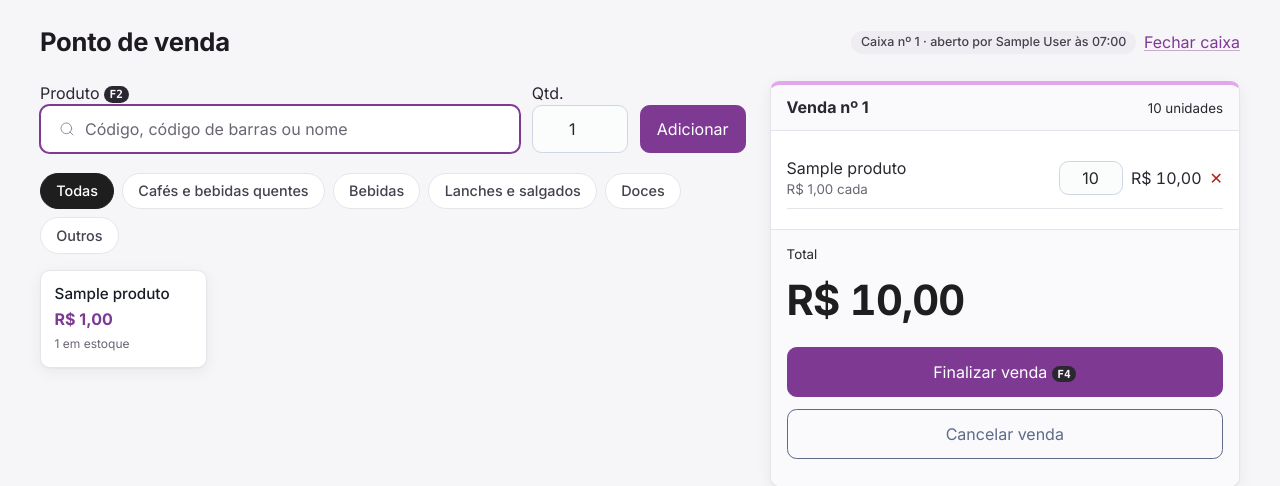
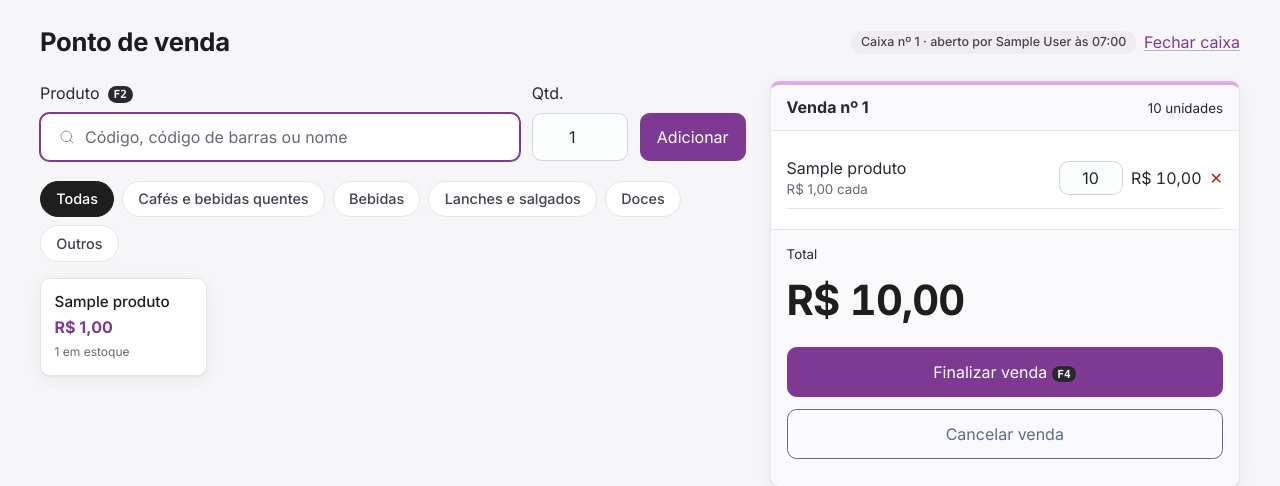
Before and after one commit to PedroGasparetto/sistema-dacomp, a Django app: page /vendas/pdv/ in a window 1280 px wide. Shown: the part 67-553 px from the top of the page. Run offline with Django 5.2, Linux system fonts and the light colour scheme; a user stored in the database is signed in; tables that the repository leaves empty hold one stand-in row (values such as "Sample post"); some libraries are stand-ins or nearby versions.

Commit message:
Afasta os rótulos dos campos na busca do PDV
Co-Authored-By: Claude Opus 5.5 <noreply@anthropic.com>

```diff
--- a/static/css/app.css
+++ b/static/css/app.css
@@ -626,6 +626,13 @@ kbd {
   height: 3rem;
   margin: 0;
 }
+/* Espaço entre o rótulo ("Produto", "Qtd.") e o campo. */
+.pdv-leitura label input {
+  margin-top: 0.5rem;
+}
+.pdv-leitura kbd {
+  margin-left: 0.25rem;
+}
 /* O Pico redefine --pico-border-radius como 5rem em campos de busca (formato de
    pílula); aqui o raio é o mesmo dos outros campos. */
 .pdv-leitura input[type="search"] {
```
